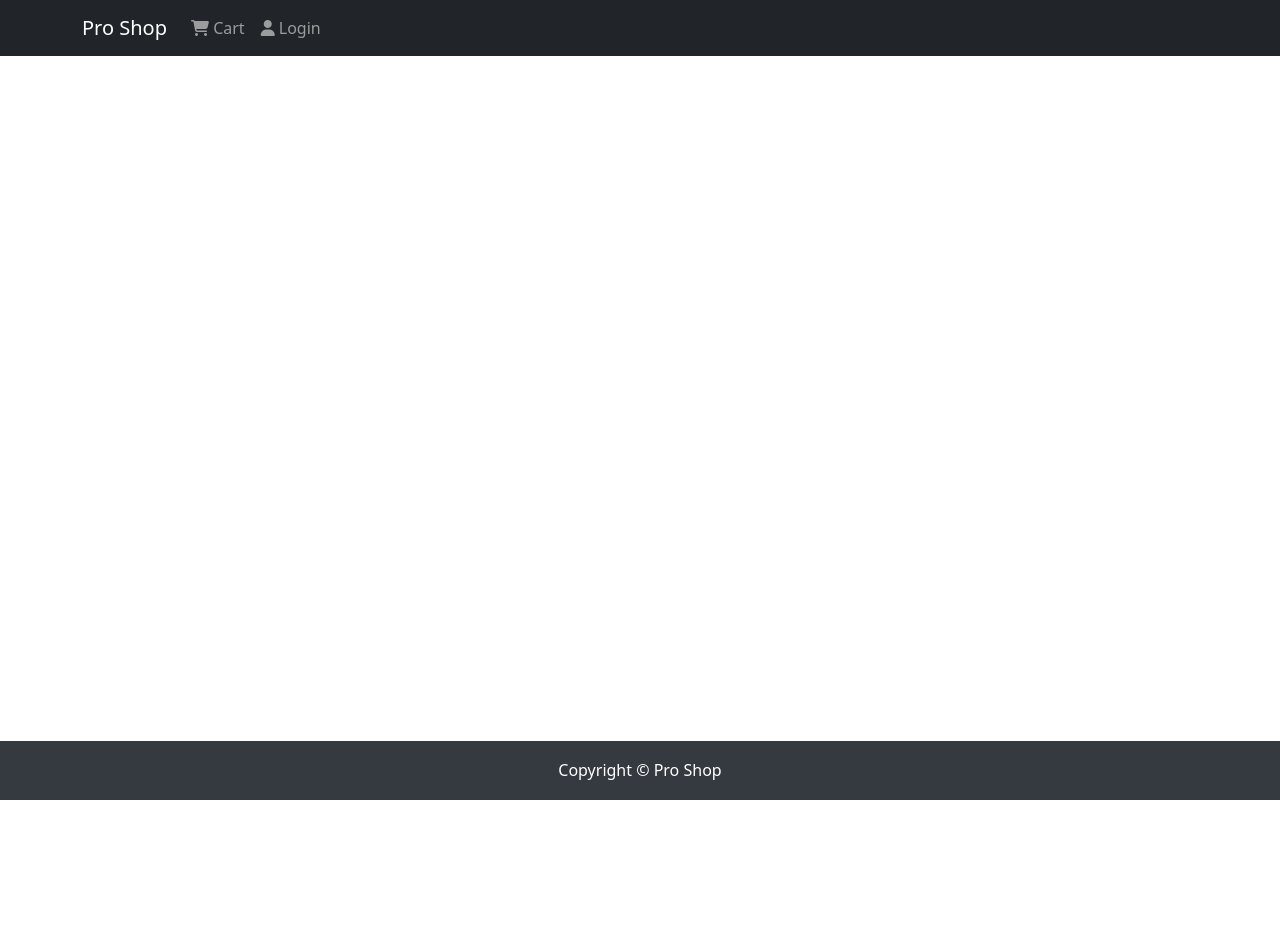
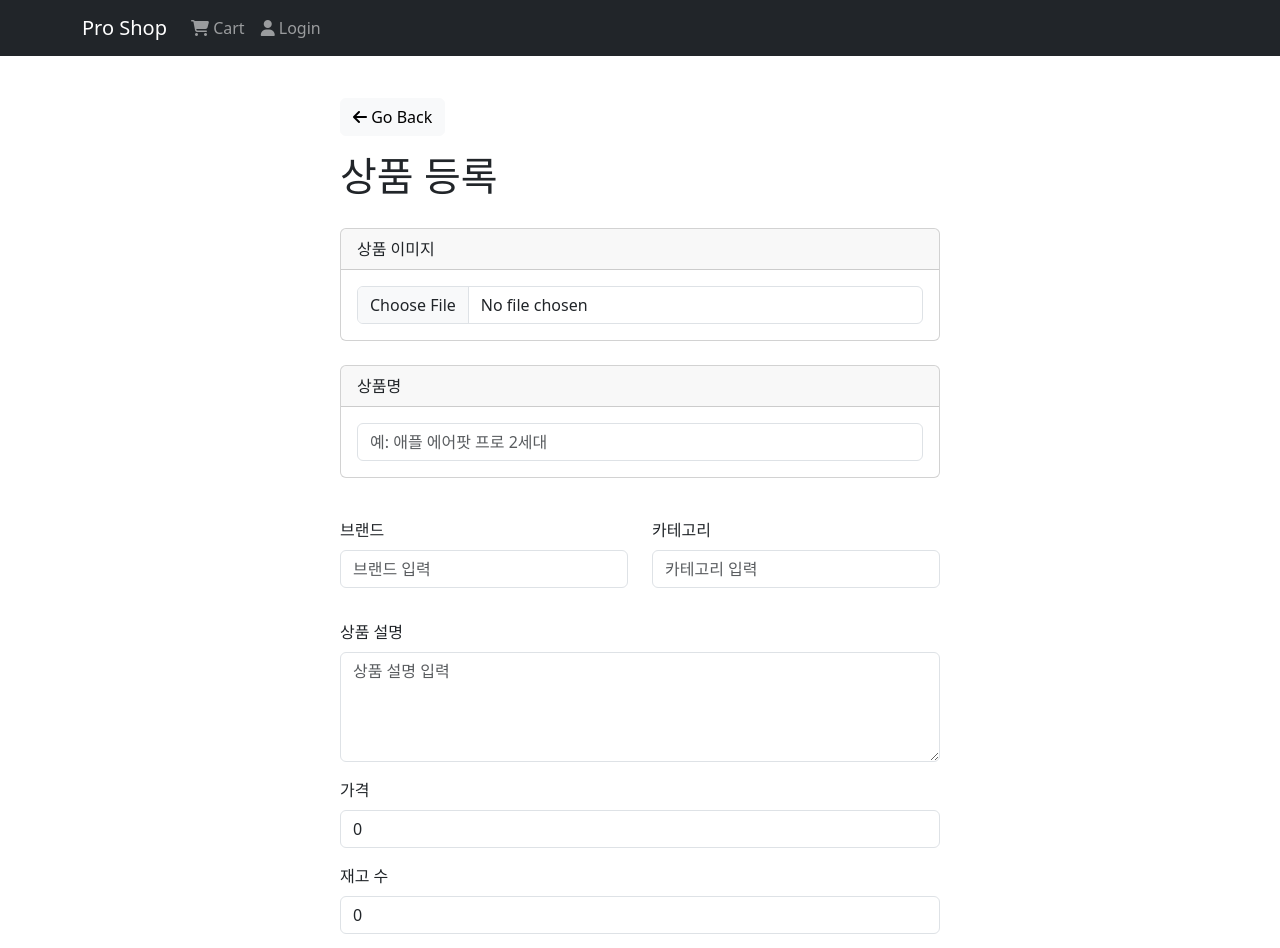
Before and after one commit to myjhye/e-commerce, a React (Create React App) app in the folder client/: page /product-create in a window 1280 px wide. Shown: the top 948 px of the page. Before the commit the page ends 800 px from the top, so only its background shows below. Built offline with nearby package versions, Linux system fonts and the light colour scheme.

Commit message:
feat: 상품 등록 구현

```diff
--- a/client/src/App.js
+++ b/client/src/App.js
@@ -11,6 +11,7 @@ import RegisterScreen from './screens/RegisterScreen';
 import { Provider } from 'react-redux'
 import store from './store'
 import './utils/axiosConfig' // axios interceptor 설정
+import ProductCreateScreen from './screens/ProductCreateScreen';
 
 
 function App() {
@@ -23,9 +24,12 @@ function App() {
             <Container>
               <Routes>
                 <Route path='/' element={<HomeScreen />} />
-                <Route path='/product/:id' element={<ProductScreen />} />
+
                 <Route path='/login' element={<LoginScreen />} />
                 <Route path='/register' element={<RegisterScreen />} />
+
+                <Route path='/product/:id' element={<ProductScreen />} />
+                <Route path='/product-create' element={<ProductCreateScreen />} />
               </Routes>
             </Container>
           </main>
--- /dev/null
+++ b/client/src/screens/ProductCreateScreen.js
@@ -0,0 +1,228 @@
+import axios from 'axios';
+import React, { useState } from 'react';
+import { Link } from 'react-router-dom';
+import { Form, Button, Row, Col, Alert, Spinner, Card } from 'react-bootstrap';
+
+export default function ProductCreateScreen() {
+  const [name, setName] = useState('');
+  const [price, setPrice] = useState(0);
+  const [image, setImage] = useState('');
+  const [brand, setBrand] = useState('');
+  const [category, setCategory] = useState('');
+  const [countInStock, setCountInStock] = useState(0);
+  const [description, setDescription] = useState('');
+  const [uploading, setUploading] = useState(false);
+  const [loadingCreate, setLoadingCreate] = useState(false);
+  const [errorCreate, setErrorCreate] = useState('');
+
+  // 상품 등록 API 호출
+  const submitHandler = async (e) => {
+    e.preventDefault();
+    setLoadingCreate(true);
+
+    try {
+      const { data } = await axios.post('/api/products/create/', {
+        name,
+        price,
+        image,
+        brand,
+        category,
+        description,
+        countInStock
+      });
+
+      alert('상품 등록 성공!');
+      console.log('등록된 상품:', data);
+
+      // 폼 리셋
+      setName('');
+      setPrice(0);
+      setImage('');
+      setBrand('');
+      setCategory('');
+      setDescription('');
+      setCountInStock(0);
+    }
+    catch (error) {
+      console.error('상품 등록 실패:', error);
+      setErrorCreate('상품 등록에 실패했습니다.');
+    }
+    finally {
+      setLoadingCreate(false);
+    }
+  };
+
+  // 이미지 파일 업로드 API 호출
+  const uploadFileHandler = async (e) => {
+    const file = e.target.files[0];
+    if (!file) return;
+
+    const formData = new FormData();
+    formData.append('image', file);
+
+    setUploading(true);
+
+    try {
+      const { data } = await axios.post('/api/upload/', formData, {
+      headers: { 'Content-Type': 'multipart/form-data' }  // 중요!
+    });
+      setImage(data.image_name);
+    }
+    catch (error) {
+      console.error('이미지 업로드 에러:', error.response ? error.response.data : error.message);
+    }
+    finally {
+      setUploading(false);
+    }
+  };
+
+  return (
+    <div style={{ maxWidth: '600px', margin: '0 auto', paddingTop: '10px', paddingBottom: '30px' }}>
+      <Link to="/" className="btn btn-light my-3">
+        <i className="fas fa-arrow-left"></i> Go Back
+      </Link>
+
+      <h1>상품 등록</h1>
+
+      {loadingCreate && (
+        <div className="text-center my-3">
+          <Spinner animation="border" role="status">
+            <span className="visually-hidden">Loading...</span>
+          </Spinner>
+        </div>
+      )}
+
+      {errorCreate && <Alert variant="danger">{errorCreate}</Alert>}
+
+      <Form onSubmit={submitHandler} style={{ paddingTop: '20px' }}>
+        {/* 이미지 업로드 */}
+        <Card className="mb-4">
+          <Card.Header>상품 이미지</Card.Header>
+          <Card.Body>
+            <Form.Group controlId="formFile">
+              <Form.Control
+                type="file"
+                accept="image/*"
+                onChange={uploadFileHandler}
+              />
+            </Form.Group>
+
+            {uploading && (
+              <div className="text-center mt-2">
+                <Spinner animation="border" size="sm" />
+                <span className="ms-2">Uploading...</span>
+              </div>
+            )}
+
+            {image && !uploading && (
+              <div className="mt-3">
+                <p className="mb-2"><strong>Preview:</strong></p>
+                <img
+                  src={`/media/${image}`}
+                  alt="Product preview"
+                  className="img-thumbnail"
+                  style={{ width: '150px', height: '150px', objectFit: 'cover' }}
+                />
+              </div>
+            )}
+          </Card.Body>
+        </Card>
+
+        {/* 상품명 */}
+        <Card className="mb-4">
+          <Card.Header>상품명</Card.Header>
+          <Card.Body>
+            <Form.Group controlId='name'>
+              <Form.Control
+                type="text"
+                placeholder="예: 애플 에어팟 프로 2세대"
+                value={name}
+                onChange={(e) => setName(e.target.value)}
+                required
+              />
+            </Form.Group>
+          </Card.Body>
+        </Card>
+
+        {/* 브랜드 & 카테고리 */}
+        <Row>
+          <Col md={6}>
+            <Form.Group controlId='brand' className='my-3'>
+              <Form.Label>브랜드</Form.Label>
+              <Form.Control
+                type="text"
+                placeholder="브랜드 입력"
+                value={brand}
+                onChange={(e) => setBrand(e.target.value)}
+                required
+              />
+            </Form.Group>
+          </Col>
+          <Col md={6}>
+            <Form.Group controlId='category' className='my-3'>
+              <Form.Label>카테고리</Form.Label>
+              <Form.Control
+                type="text"
+                placeholder="카테고리 입력"
+                value={category}
+                onChange={(e) => setCategory(e.target.value)}
+                required
+              />
+            </Form.Group>
+          </Col>
+        </Row>
+
+        {/* 상품 설명 */}
+        <Form.Group controlId='description' className='my-3'>
+          <Form.Label>상품 설명</Form.Label>
+          <Form.Control
+            as="textarea"
+            rows={4}
+            placeholder="상품 설명 입력"
+            value={description}
+            onChange={(e) => setDescription(e.target.value)}
+            required
+          />
+        </Form.Group>
+
+        {/* 가격 */}
+        <Form.Group controlId='price' className='my-3'>
+          <Form.Label>가격</Form.Label>
+          <Form.Control
+            type="number"
+            placeholder="예: 359000"
+            value={price}
+            onChange={(e) => setPrice(Number(e.target.value))}
+            min="0"
+            step="0.01"
+            required
+          />
+        </Form.Group>
+
+        {/* 재고 */}
+        <Form.Group controlId='stock' className='my-3'>
+          <Form.Label>재고 수</Form.Label>
+          <Form.Control
+            type="number"
+            placeholder="Enter stock count"
+            value={countInStock}
+            onChange={(e) => setCountInStock(Number(e.target.value))}
+            min="0"
+            required
+          />
+        </Form.Group>
+
+        {/* 등록 버튼 */}
+        <Button
+          type="submit"
+          variant="primary"
+          className="w-100"
+          size="lg"
+          disabled={loadingCreate || uploading}
+        >
+          {loadingCreate ? '등록 중...' : '상품 등록'}
+        </Button>
+      </Form>
+    </div>
+  );
+}
```
